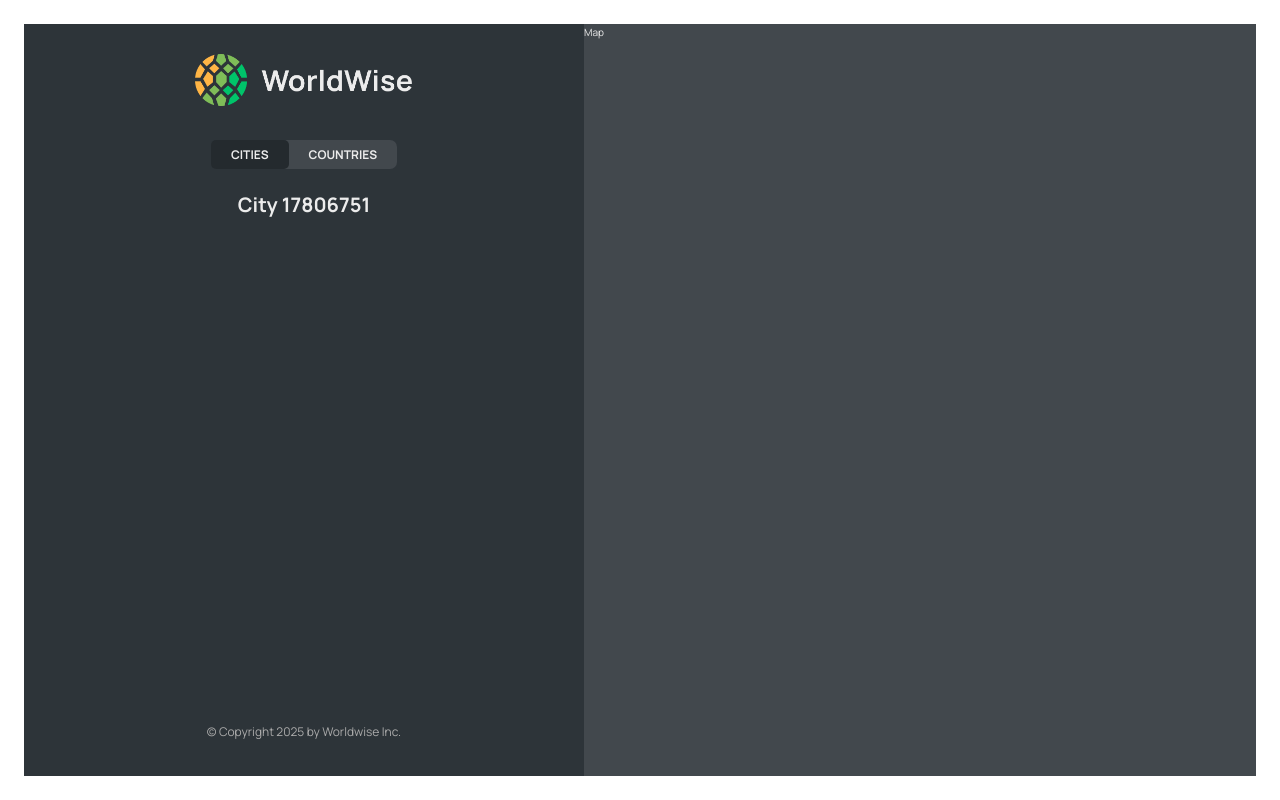
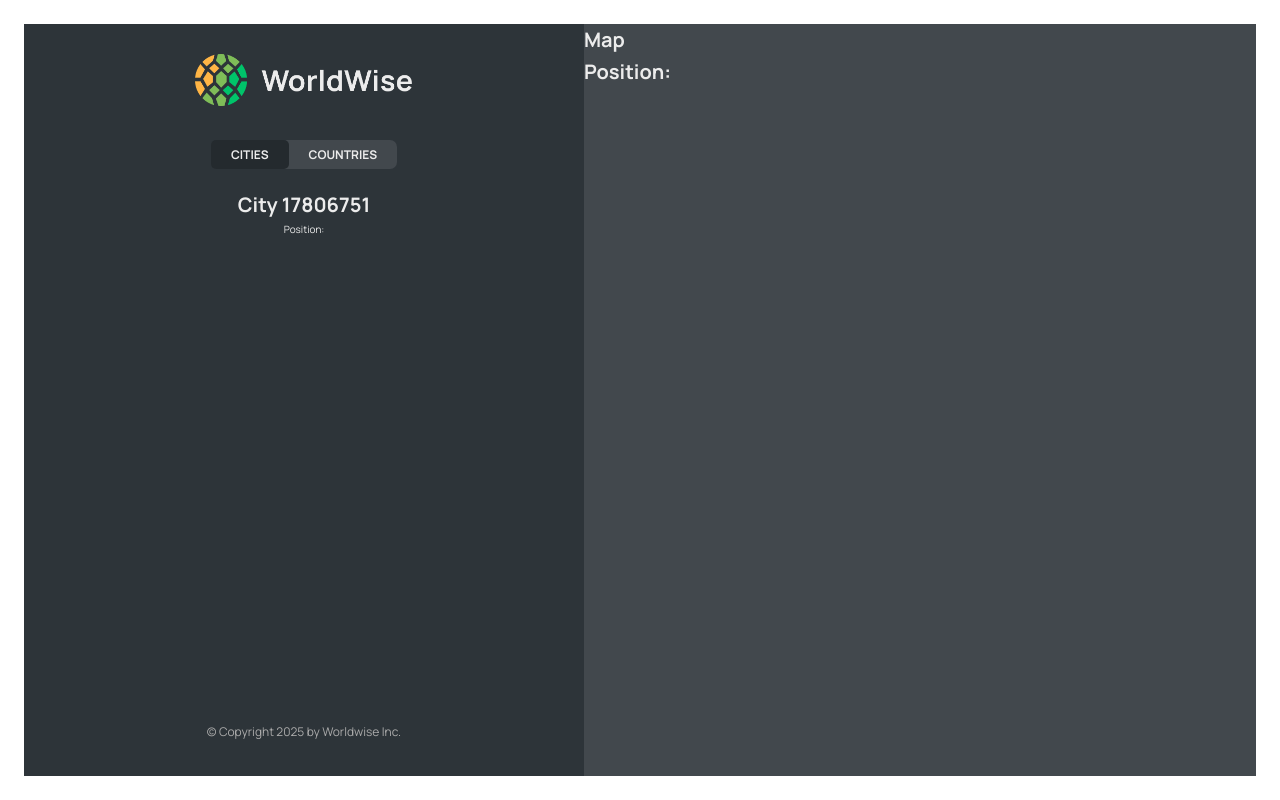
Before and after one commit to NikolaGedovic/worldwise, a React (Vite) app: page /app/cities/17806751 in a window 1280 px wide. Built offline with nearby package versions, Linux system fonts and the light colour scheme; data requests are answered from the project's data file.

Commit message:
reading and setting a query string using useParams and useSearchParams

```diff
--- a/src/components/City.jsx
+++ b/src/components/City.jsx
@@ -1,4 +1,4 @@
-import { useParams } from "react-router-dom";
+import { useParams, useSearchParams } from "react-router-dom";
 import styles from "./City.module.css";
 
 const formatDate = (date) =>
@@ -10,6 +10,10 @@
 
 function City() {
   const { id } = useParams();
+  const [searchParams, setSearchParams] = useSearchParams();
+
+  const lat = searchParams.get("lat");
+  const lng = searchParams.get("lng");
 
   // TEMP DATA
   const currentCity = {
@@ -21,7 +25,14 @@
 
   const { cityName, emoji, date, notes } = currentCity;
 
-  return <h1>City {id}</h1>;
+  return (
+    <>
+      <h1>City {id}</h1>
+      <p>
+        Position: {lat} {lng}
+      </p>
+    </>
+  );
 
   // return (
   // <div className={styles.city}>
--- a/src/components/CityItem.jsx
+++ b/src/components/CityItem.jsx
@@ -18,11 +18,14 @@
   }).format(new Date(date));
 
 function CityItem({ city }) {
-  const { cityName, emoji, date, id } = city;
+  const { cityName, emoji, date, id, position } = city;
 
   return (
     <li>
-      <Link className={styles.cityItem} to={`${id}`}>
+      <Link
+        className={styles.cityItem}
+        to={`${id}?lat=${position.lat}&lng=${position.lng}`}
+      >
         <span className={styles.emoji}>{flagemojiToPNG(emoji)}</span>
         <h3 className={styles.name}>{cityName}</h3>
         <time className={styles.date}>{formatDate(date)}</time>
--- a/src/components/Map.jsx
+++ b/src/components/Map.jsx
@@ -1,7 +1,19 @@
+import { useSearchParams } from "react-router-dom";
 import styles from "./Map.module.css";
 
 function Map() {
-  return <div className={styles.mapContainer}>Map</div>;
+  const [searchParams, setSearchParams] = useSearchParams();
+
+  const lat = searchParams.get("lat");
+  const lng = searchParams.get("lng");
+  return (
+    <div className={styles.mapContainer}>
+      <h1>Map</h1>
+      <h1>
+        Position: {lat} {lng}
+      </h1>
+    </div>
+  );
 }
 
 export default Map;
```
